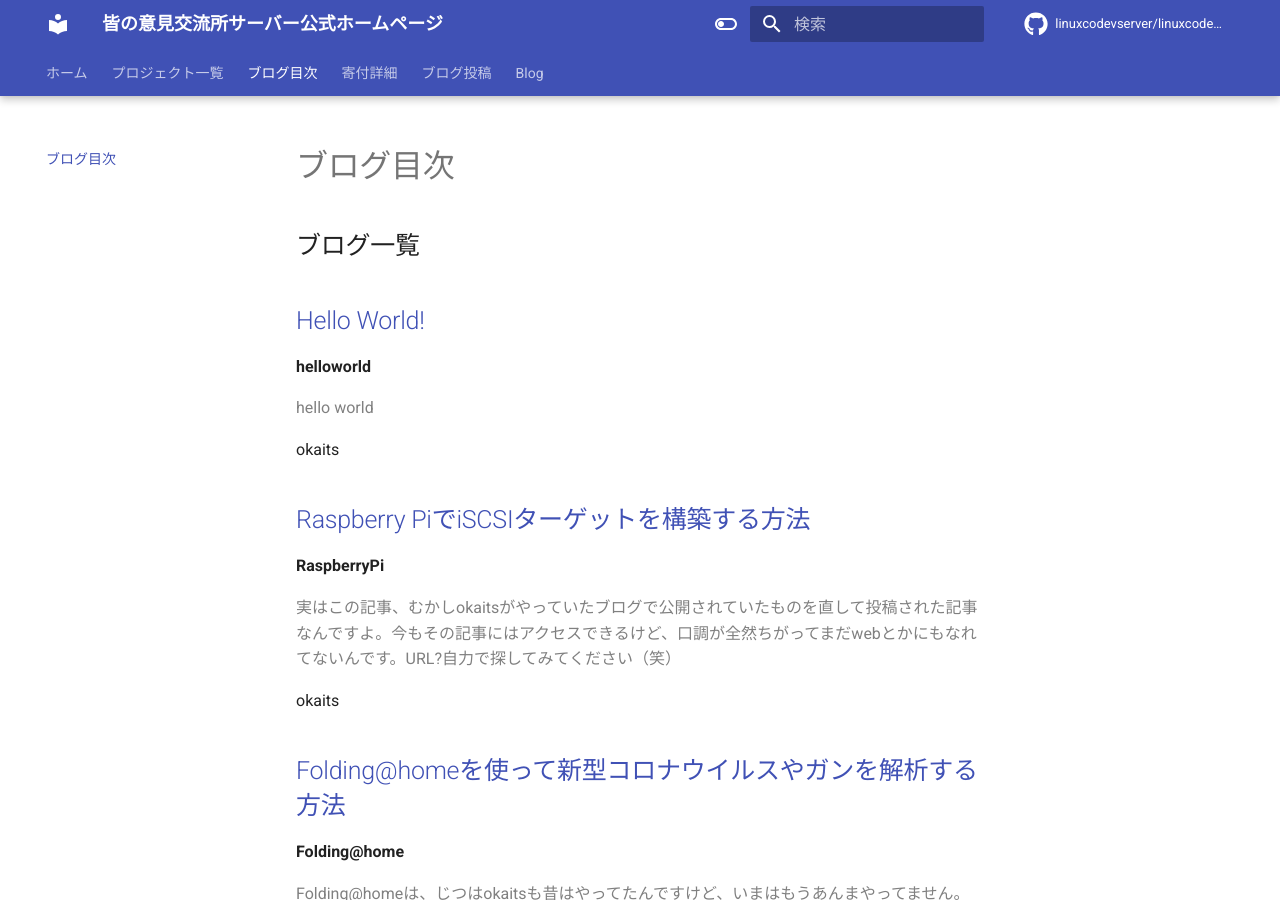
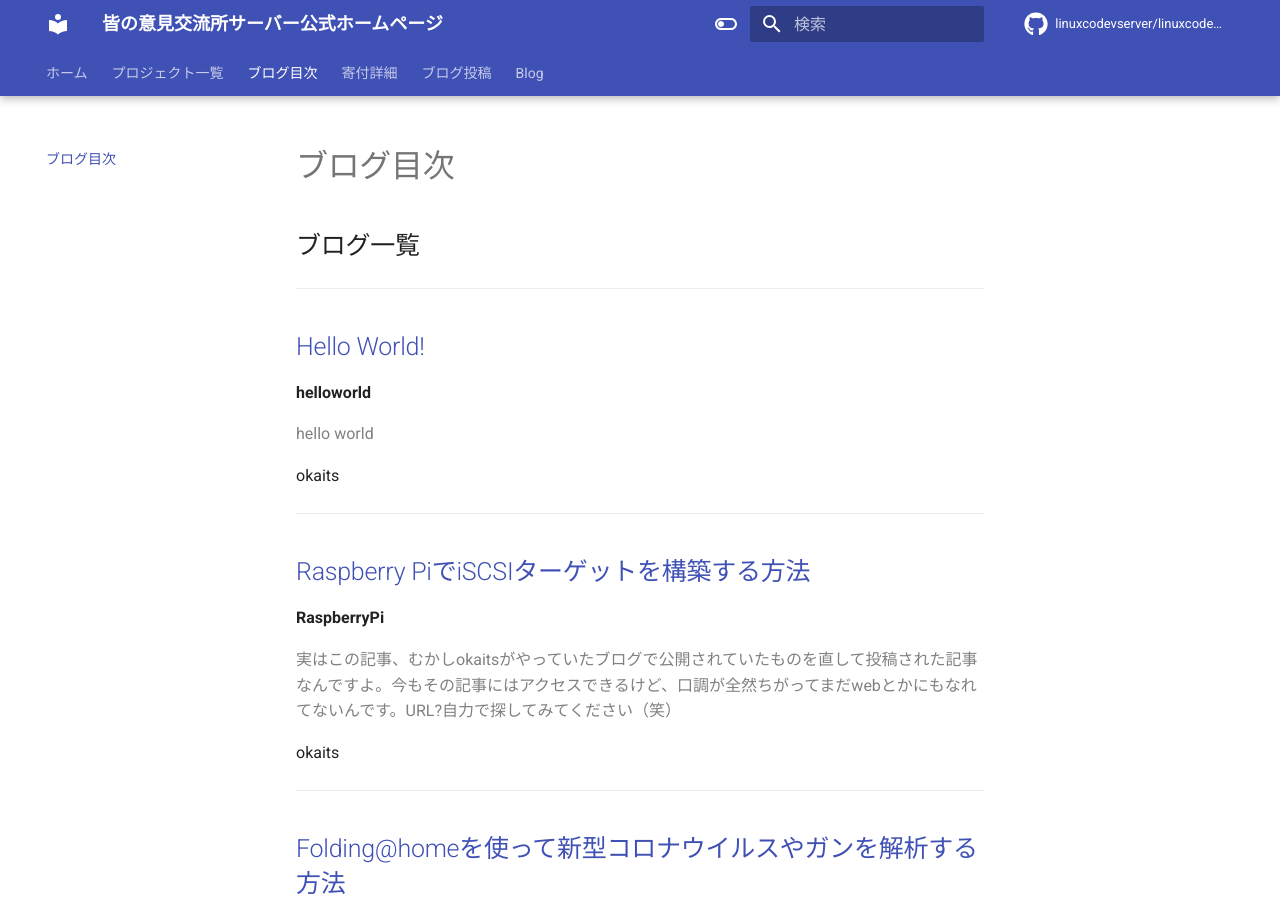
Before and after one commit to linuxcodevserver/linuxcodevserver.github.io, an MkDocs documentation site: the page built from docs/blogs.md, in a window 1280 px wide and 900 px high. Built offline with MkDocs 1.6.1 and Material for MkDocs 9.7.7, drawn with Linux system fonts in a browser that asks for light colours; comment, search, counter and statistics services are not loaded.

Commit message:
[update] bloglist.md

```diff
--- a/docs/blogs.md
+++ b/docs/blogs.md
@@ -4,74 +4,92 @@ description: ブログ目次
 ---
 <h1>ブログ目次</h1>
 <h2>ブログ一覧</h2>
+<hr>
 <a href="https://linuxcodevserver.github.io/blog/2021/06/28/2021062801"><h2>Hello World!</h2></a>
 <span><b>helloworld</b></span>
 <p style="width: 70%, height: 70%; color: gray;">hello world</p>
 <p style="width: 70%, height: 70%, color: black:">okaits</p>
+<hr>
 <a href="https://linuxcodevserver.github.io/blog/2021/06/29/2021062901"><h2>Raspberry PiでiSCSIターゲットを構築する方法</h2></a>
 <span><b>RaspberryPi</b></span>
 <p style="width: 70%, height: 70%; color: gray;">実はこの記事、むかしokaitsがやっていたブログで公開されていたものを直して投稿された記事なんですよ。今もその記事にはアクセスできるけど、口調が全然ちがってまだwebとかにもなれてないんです。URL?自力で探してみてください（笑）</p>
 <p style="width: 70%, height: 70%, color: black:">okaits</p>
+<hr>
 <a href="https://linuxcodevserver.github.io/blog/2021/07/01/2021070101"><h2>Folding@homeを使って新型コロナウイルスやガンを解析する方法</h2></a>
 <span><b>Folding@home</b></span>
 <p style="width: 70%, height: 70%; color: gray;">Folding@homeは、じつはokaitsも昔はやってたんですけど、いまはもうあんまやってません。（）なぜかというと、電気代の問題と重くなりすぎるからです。こんなことやってたらコンパイルとかでフリーズします。なので、今はLightにしてます。</p>
 <p style="width: 70%, height: 70%, color: black:">okaits</p>
+<hr>
 <a href="https://linuxcodevserver.github.io/blog/2021/07/20/2021072001"><h2>cdなどのコマンドの進歩状況を確認する方法</h2></a>
 <span><b>coreutils</b></span>
 <p style="width: 70%, height: 70%; color: gray;">今回は結構短いです。なんせ、インストールの仕方も実行の仕方もあんまり普通のソフトと変わらないんで。</p>
 <p style="width: 70%, height: 70%, color: black:">okaits</p>
+<hr>
 <a href="https://linuxcodevserver.github.io/blog/2021/07/20/2021072002"><h2>jekyllとGithub Pagesでブログを作る方法</h2></a>
 <span><b>Github</b></span>
 <p style="width: 70%, height: 70%; color: gray;">ちなみにがokaitsが前にやってたブログはJekyllで動いてます。今はもう編集不可だけど。ちなみにこの記事はこのブログから移植してきたやつです。</p>
 <p style="width: 70%, height: 70%, color: black:">okaits</p>
+<hr>
 <a href="https://linuxcodevserver.github.io/blog/2021/07/20/2021072004"><h2>UbuntuにGithub Desktopをインストールする方法</h2></a>
 <span><b>Github</b></span>
 <p style="width: 70%, height: 70%; color: gray;">昔okaitsが躓いたんで書きました。</p>
 <p style="width: 70%, height: 70%, color: black:">okaits</p>
+<hr>
 <a href="https://linuxcodevserver.github.io/blog/2021/07/21/2021072101"><h2>Folding@homeのポイントを仮想通貨にする方法</h2></a>
 <span><b>Folding@home</b></span>
 <p style="width: 70%, height: 70%; color: gray;">ちなみにokaitsも今やってます。</p>
 <p style="width: 70%, height: 70%, color: black:">okaits</p>
+<hr>
 <a href="https://linuxcodevserver.github.io/blog/2021/07/21/2021072102"><h2>YouTubeの動画をダウンロードする方法</h2></a>
 <span><b>youtube</b></span>
 <p style="width: 70%, height: 70%; color: gray;">使い方もインストール方法もめっちゃ簡単なんで、ちょっと物足りない気がする。</p>
 <p style="width: 70%, height: 70%, color: black:">okaits</p>
+<hr>
 <a href="https://linuxcodevserver.github.io/blog/2021/07/21/2021072103"><h2>無料でサイトなどを宣伝する方法</h2></a>
 <span><b>alpha</b></span>
 <p style="width: 70%, height: 70%; color: gray;">ちなみにこのサイトもこれで宣伝してます。実はこれを使うと自分のサイトに広告が貼れるんですが、それはまた今度。ちなみに下の方にあります。</p>
 <p style="width: 70%, height: 70%, color: black:">okaits</p>
+<hr>
 <a href="https://linuxcodevserver.github.io/blog/2021/07/25/2021072501"><h2>GitとGithubの基本</h2></a>
 <span><b>git</b></span>
 <p style="width: 70%, height: 70%; color: gray;">基本中の基本です。書いてる途中に、この機能はGithubの機能なのかGitの機能なのか迷いました。</p>
 <p style="width: 70%, height: 70%, color: black:">okaits</p>
+<hr>
 <a href="https://linuxcodevserver.github.io/blog/2021/07/26/2021072601"><h2>Amazonでサクラかどうかを確かめる方法</h2></a>
 <span><b>Amazon</b></span>
 <p style="width: 70%, height: 70%; color: gray;">ちなみにこれ、確か日経PC21に載ってたかもしれん。いつもはPC関連のことを書いていますが、今回はAmazonについてです。</p>
 <p style="width: 70%, height: 70%, color: black:">okaits</p>
+<hr>
 <a href="https://linuxcodevserver.github.io/blog/2021/07/28/2021072801"><h2>Wifiを有線に共有する方法</h2></a>
 <span><b>lan</b></span>
 <p style="width: 70%, height: 70%; color: gray;">有線のアクセスをそのままWifiに流すということです。記事の中に図（？）があります。</p>
 <p style="width: 70%, height: 70%, color: black:">okaits</p>
+<hr>
 <a href="https://linuxcodevserver.github.io/blog/2021/08/06/2021080601"><h2>Apache2でcgiを使いアクセスされたときに自動的にサーバーでコマンドを実行する方法</h2></a>
 <span><b>apache2</b></span>
 <p style="width: 70%, height: 70%; color: gray;">今回はBashのシェルスクリプトを使います。少し改造すれば他のシェルスクリプトも使えます。</p>
 <p style="width: 70%, height: 70%, color: black:">okaits</p>
+<hr>
 <a href="https://linuxcodevserver.github.io/blog/2021/08/09/2021080901"><h2>htmlの裏技</h2></a>
 <span><b>html</b></span>
 <p style="width: 70%, height: 70%; color: gray;">htmlの裏技です。このサイトでもたまーに使われてます。</p>
 <p style="width: 70%, height: 70%, color: black:">okaits</p>
+<hr>
 <a href="https://linuxcodevserver.github.io/blog/2021/08/10/2021081001"><h2>ChromiumOSをビルドする方法</h2></a>
 <span><b>google</b></span>
 <p style="width: 70%, height: 70%; color: gray;">通常よりダウンロードが早くなってます。ちなみに、okaitsのPCは処理能力が足りずにフリーズしてしまったので、成功の保証はできません。</p>
 <p style="width: 70%, height: 70%, color: black:"></p>
+<hr>
 <a href="https://linuxcodevserver.github.io/blog/2021/08/14/2021081401"><h2>Android11（LineageOS18.1）をビルドする方法</h2></a>
 <span><b>google</b></span>
 <p style="width: 70%, height: 70%; color: gray;">x86も対応してます。動かせるかどうかは検証してません。なんでかって？PCが処理落ちしたからです。（）あれ？なんか見たことあるような...？</p>
 <p style="width: 70%, height: 70%, color: black:">okaits</p>
+<hr>
 <a href="https://linuxcodevserver.github.io/blog/2021/08/26/2021081401"><h2></h2></a>
 <span><b></b></span>
 <p style="width: 70%, height: 70%; color: gray;"></p>
 <p style="width: 70%, height: 70%, color: black:"></p>
+<hr>
 <a href="https://linuxcodevserver.github.io/blog/2021/09/09/2021090901"><h2>自分のウェブサイトに広告をのせる方法</h2></a>
 <span><b>alpha</b></span>
 <p style="width: 70%, height: 70%; color: gray;">前に自分のウェブサイトを宣伝する方法を載せましたが、それはここにきてます。ちなみに報酬は「仮想通貨」か「広告配信に必要なポイント（ADP）」なので、無限ループさせることもできます。ちなみに、表示させただけで貯まります。</p>
```
